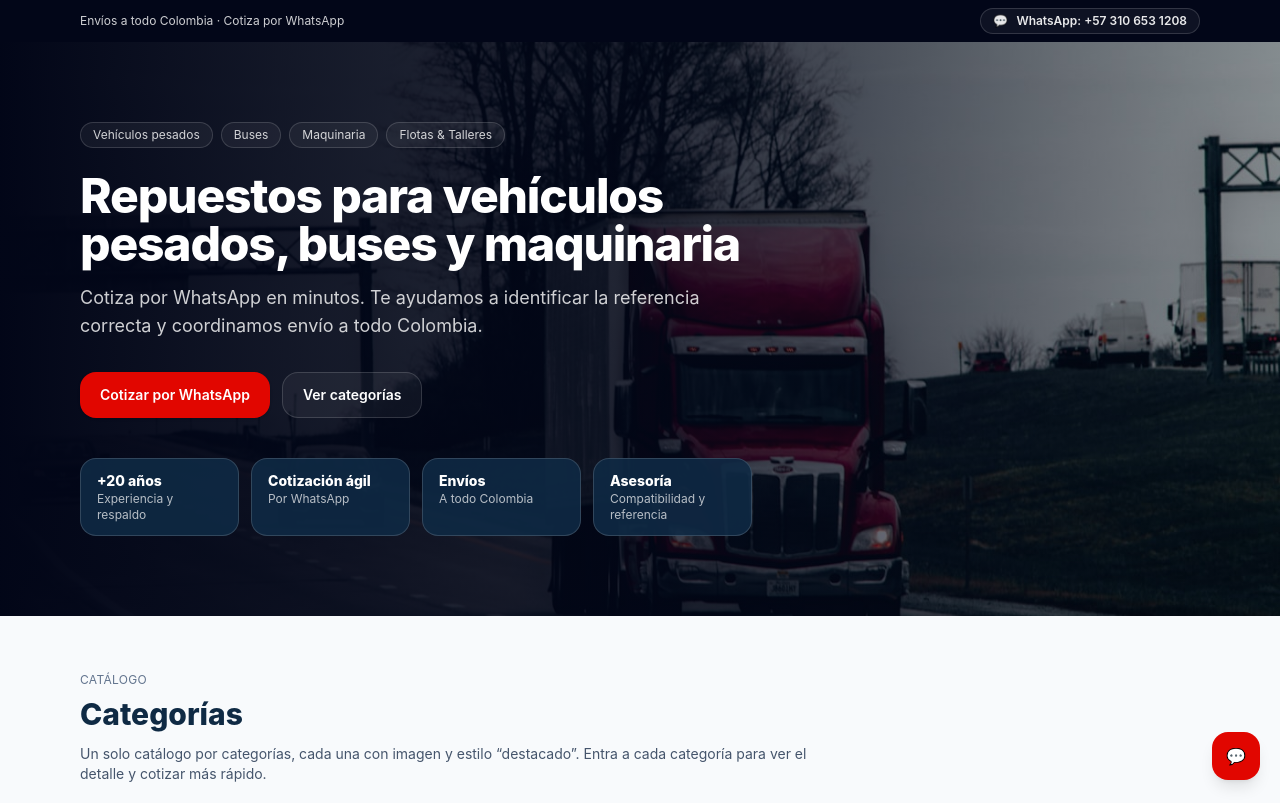
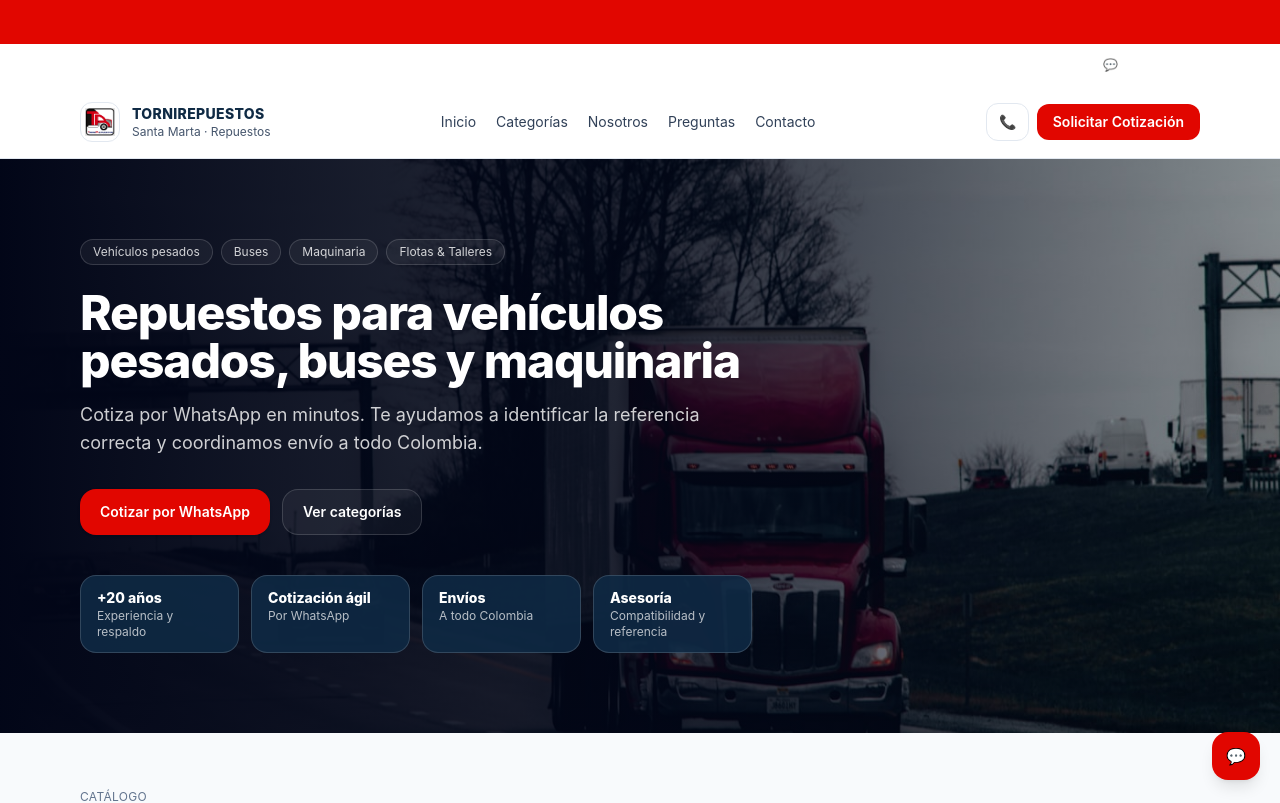
Before and after one commit to julianchocmanrique/Tornirepuestos-web, a Next.js app: page / in a window 1280 px wide. Shown: the top 803 px of the page. Built offline with nearby package versions, Linux system fonts and the light colour scheme.

Commit message:
Restore top navigation header and domain-root config

```diff
--- a/src/app/page.tsx
+++ b/src/app/page.tsx
@@ -3,7 +3,6 @@ import Link from "next/link";
 
 import { CategoriesAnimatedGrid } from "@/components/CategoriesAnimatedGrid";
 import { FaqTabs } from "@/components/FaqTabs";
-import { SiteHeader } from "@/components/SiteHeader";
 import { categories } from "@/lib/categories";
 import { wa } from "@/lib/wa";
 
@@ -140,8 +139,11 @@ function SecondaryButton({
 export default function Page() {
   return (
     <div className="min-h-screen bg-white text-slate-900">
+      {/* BRAND STRIP */}
+      <div className="h-11 bg-[var(--tp-action-primary)]" />
+
       {/* TOP BAR */}
-      <div className="bg-slate-950 text-white">
+      <div className="bg-[var(--tp-blue-900)] text-white">
         <div className="mx-auto flex max-w-6xl items-center justify-between gap-3 px-4 py-2 text-xs">
           <div className="hidden sm:block text-white/80">
             Envíos a todo Colombia · Cotiza por WhatsApp
@@ -155,12 +157,76 @@ export default function Page() {
             className="inline-flex items-center gap-2 rounded-full border border-white/15 bg-white/5 px-3 py-1 text-white/90"
           >
             <span>💬</span>
-            <span className="font-semibold">WhatsApp: +57 310 653 1208</span>
+            <span className="font-semibold">WhatsApp</span>
           </a>
         </div>
       </div>
 
       {/* HEADER */}
+      <header className="sticky top-0 z-50 border-b border-slate-200 bg-white">
+        <div className="mx-auto flex max-w-6xl items-center justify-between gap-4 px-4 py-4">
+          <a href="#inicio" className="flex items-center gap-3">
+            <div className="relative h-10 w-10 overflow-hidden rounded-xl border border-slate-200 bg-white">
+              <Image
+                src={LOGO_SRC}
+                alt="Logo Tornirepuestos"
+                fill
+                className="object-contain p-1"
+                priority
+                unoptimized
+              />
+            </div>
+            <div className="leading-tight">
+              <div
+                className="text-sm font-extrabold tracking-wide"
+                style={{ color: "var(--tp-blue-800)" }}
+              >
+                {brand.name}
+              </div>
+              <div className="text-xs text-slate-600">Santa Marta · Repuestos</div>
+            </div>
+          </a>
+
+          <nav className="flex items-center gap-5 overflow-x-auto whitespace-nowrap text-sm text-slate-700">
+            <a className="hover:text-slate-900" href="#inicio">
+              Inicio
+            </a>
+            <a className="hover:text-slate-900" href="#categorias">
+              Categorías
+            </a>
+            <a className="hover:text-slate-900" href="#nosotros">
+              Nosotros
+            </a>
+            <a className="hover:text-slate-900" href="#faq">
+              Preguntas
+            </a>
+            <a className="hover:text-slate-900" href="#contacto">
+              Contacto
+            </a>
+          </nav>
+
+          <div className="flex items-center gap-2">
+            <a
+              className="hidden rounded-xl border border-slate-200 bg-white px-3 py-2 text-sm text-slate-700 hover:bg-slate-50 lg:inline-flex"
+              href="tel:+573106531208"
+              title="Llamar"
+            >
+              📞
+            </a>
+            <a
+              className="hidden items-center justify-center rounded-xl px-4 py-2 text-sm font-semibold text-white lg:inline-flex"
+              style={{ background: "var(--tp-action-primary)" }}
+              href={wa(
+                "Hola, quiero cotizar un repuesto. Es para: (camión/bus/maquinaria). Referencia o foto: ____. Ciudad destino: ____."
+              )}
+              target="_blank"
+              rel="noreferrer"
+            >
+              Solicitar Cotización
+            </a>
+          </div>
+        </div>
+      </header>
 
       {/* HERO */}
       <section id="inicio" className="relative overflow-hidden">
```
